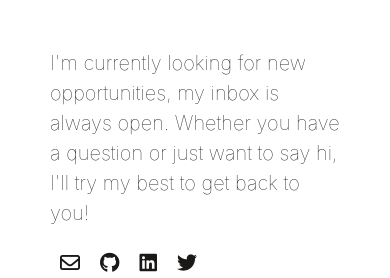
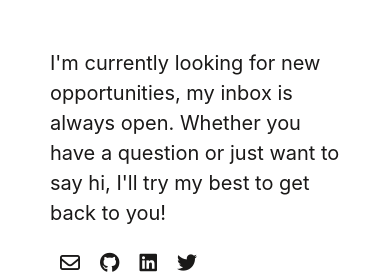
Before and after one commit to tonyoseko99/my-portfollio, a React (Create React App) app: page / in a window 390 px wide. Shown: the part 3232-3510 px from the top of the page. Built offline with nearby package versions, Linux system fonts and the light colour scheme; some icons are missing.

Commit message:
feat: add font weight to the contact text

```diff
--- a/src/App.css
+++ b/src/App.css
@@ -320,7 +320,7 @@ html {
 
 .contact__text{
   font-size: 20px;
-  font-weight: lighter;
+  font-weight: normal;
   margin-bottom: 20px;
   width: 60%;
 }
@@ -350,7 +350,7 @@ html {
 @media screen and (max-width: 425px) {
   .contact__text{
     font-size: 20px;
-    font-weight: lighter;
+    font-weight: normal;
     margin-bottom: 20px;
     width: 100%;
   }
```
